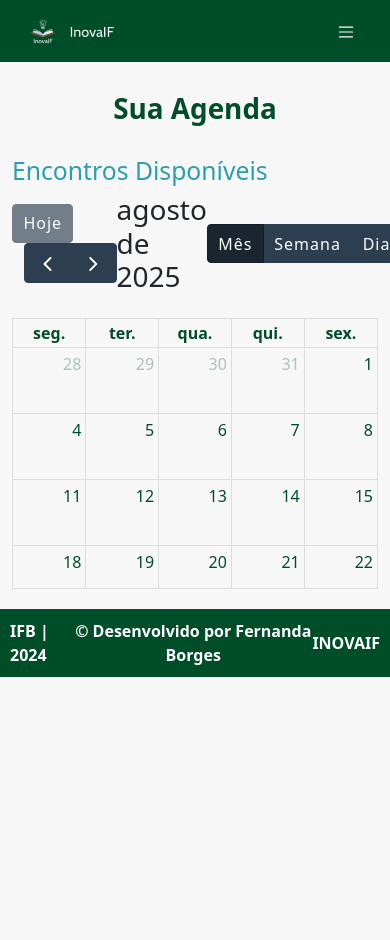
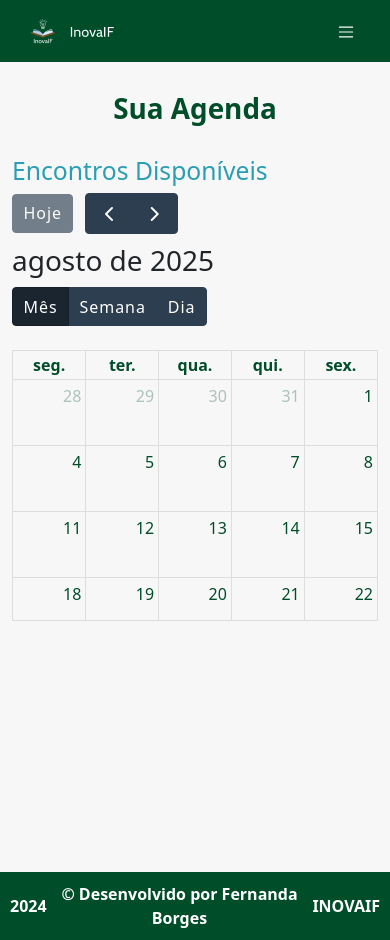
Before and after one commit to fernanda-borg3s/inovaif_online, a React (Vite) app: page /home/agenda in a window 390 px wide. Before the commit the page ends 844 px from the top, so only its background shows below. Built offline with nearby package versions, Linux system fonts and the light colour scheme.

Commit message:
ajuste na responsividade

```diff
--- a/src/components/Calendario/Calendario.css
+++ b/src/components/Calendario/Calendario.css
@@ -16,3 +16,7 @@ a {
 .bi-caret-down-fill{
     font-size: 10px;
 }
+.fc .fc-toolbar{
+    flex-wrap: wrap;
+    gap: 10px;
+}
--- a/src/components/Footer/Footer.css
+++ b/src/components/Footer/Footer.css
@@ -2,6 +2,7 @@
 .footer{
     background-color: #004d2a;
     display: flex;
+
     justify-content: space-around;
     padding: 10px;
     color:#fff;
--- a/src/components/Footer/Footer.jsx
+++ b/src/components/Footer/Footer.jsx
@@ -5,7 +5,7 @@ export default function Footer(){
         <>
         <footer className="footer">
             <div>
-                IFB | 2024
+                2024
             </div>
             <div>
                 &copy; Desenvolvido por <a className='a-footer' href='https://github.com/fernanda-borg3s' target='_blank'>Fernanda Borges</a>
--- a/src/pages/Agenda/Agenda.jsx
+++ b/src/pages/Agenda/Agenda.jsx
@@ -39,7 +39,7 @@ export default function Agenda(){
 
   return (
         <>
-          <Container fluid="md">
+          <Container fluid="md" style={{minHeight:'90vh'}}>
             <h1 style={{margin:'30px 0', color:'#004d2a', fontWeight:'bold', textAlign:'center'}}>Sua Agenda</h1>
               <Row >
                 <h2 style={{color:'#2B9EB3'}}>Encontros Disponíveis</h2>
--- a/src/pages/Agenda/AgendaInscritos.jsx
+++ b/src/pages/Agenda/AgendaInscritos.jsx
@@ -34,7 +34,7 @@ export default function AgendaInscritos(){
 
 return (
   <>
-    <Container fluid="md">
+    <Container fluid="md" style={{minHeight:'90vh'}}>
       <h1 style={{margin:'30px 0', color:'#004d2a', fontWeight:'bold', textAlign:'center'}}>Sua Agenda</h1>
         <Row className='mt-5 row-calender'>
           <h2 style={{color:'#2B9EB3'}}>Encontros Inscritos</h2>
--- a/src/pages/Authentication/Authentication.jsx
+++ b/src/pages/Authentication/Authentication.jsx
@@ -6,17 +6,13 @@ import { toast } from "react-toastify";
 import Form from 'react-bootstrap/Form';
 import './Authentication.css'
 import  { useRef, useState, useContext, useEffect } from 'react';
-import { UserContext } from '../../Context/UserContext.jsx'
 import DatabaseDemo from "../../../dataDemo.js";
+import { useNavigate } from "react-router-dom";
 
-import { useNavigate } from "react-router-dom";
-import axios from 'axios';
-
-const baseURL = 'http://localhost:3000'
 
 export default function Authentication(){
   const navigate = useNavigate();
-  const { user, setUser } = useContext(UserContext);
+
 
     const [selectedOption, setSelectedOption] = useState("Aluna");
     const [verificaMat, setVerificaMat] = useState("")
@@ -51,8 +47,7 @@ export default function Authentication(){
       });
 
       const { matricula, password, nome, email } = inputs;
-    //   // const onChange = e =>
-    //   //   setInputs({ ...inputs, [e.target.name]: e.target.value });
+
      if(selectedOption === "Aluna"){
 
       inputs.matricula = "1234567891012"
@@ -63,9 +58,6 @@ export default function Authentication(){
       inputs.matricula = "0000000"
       inputs.password = "*******"
      }
-
-      // console.log(inputs);
-
 
       const fazerCadastro = async e =>{
         e.preventDefault();
@@ -93,7 +85,8 @@ export default function Authentication(){
         <Container className="d-flex align-items-center justify-content-center flex-column" style={{minHeight: '100vh', marginTop:'90px'}}>
         <div  ref={containerRef} className='box'>
             <div className="form-container sign-up-container">
-            <Image src={Logoif} style={{width:'150px'}} className="p-3 mb-2"/>
+            <Image src={LogoLogin} style={{width:'100px'}} className="p-3 mb-2"/>
+
 
                 <form  className="form-login" method="post" onSubmit={fazerCadastro}>
                 <h1 style={{color:'#004d2a', fontSize:'25px', fontWeight:'bold'}} className="mt-2">Crie sua conta</h1>
@@ -134,6 +127,8 @@ export default function Authentication(){
                 </form>
             </div>
             <div className="form-container sign-in-container">
+            <Image src={LogoLogin} style={{width:'100px'}} className="p-3 mb-2"/>
+
                 <form onSubmit={fazerLogin} className="form-login" method="post">
                 <h1 style={{color:'#004d2a', fontWeight:'bold'}}>Login</h1>
                 <div className="d-flex flex-row justify-content-around radio-check m-3">
--- a/src/pages/EncontrosInscritos/EncontrosInscritos.css
+++ b/src/pages/EncontrosInscritos/EncontrosInscritos.css
@@ -1,7 +1,9 @@
 .cardInscrito-container{
     min-height:500px ;
-    max-height: auto;
+    /* max-height: auto; */
     width: 26rem;
+    max-width: 100%;
+    min-width: 350px;
 }
 .cardInscrito-container span{
     font-weight: 500;
--- a/src/pages/Home/Home.css
+++ b/src/pages/Home/Home.css
@@ -28,6 +28,7 @@
 .btn2-home{
     font-weight: bold;
     background-color: #004d2a;
-    width: 43%;
+    max-width: 43%;
+
 
 }
--- a/src/pages/Home/Home.jsx
+++ b/src/pages/Home/Home.jsx
@@ -37,7 +37,7 @@ import { UserContext } from '../../Context/UserContext.jsx'
         </Container>
 
         <Container className="box-container mt-5">
-          <h2 className='mt-5 mb-4 h2-home'>Todos Encontros</h2>
+          <h2 className='mt-5 mb-4 h2-home hide-img-home'>Todos Encontros</h2>
           <Row>
 
         <Col className='hide-img-home mt-2'>
```
